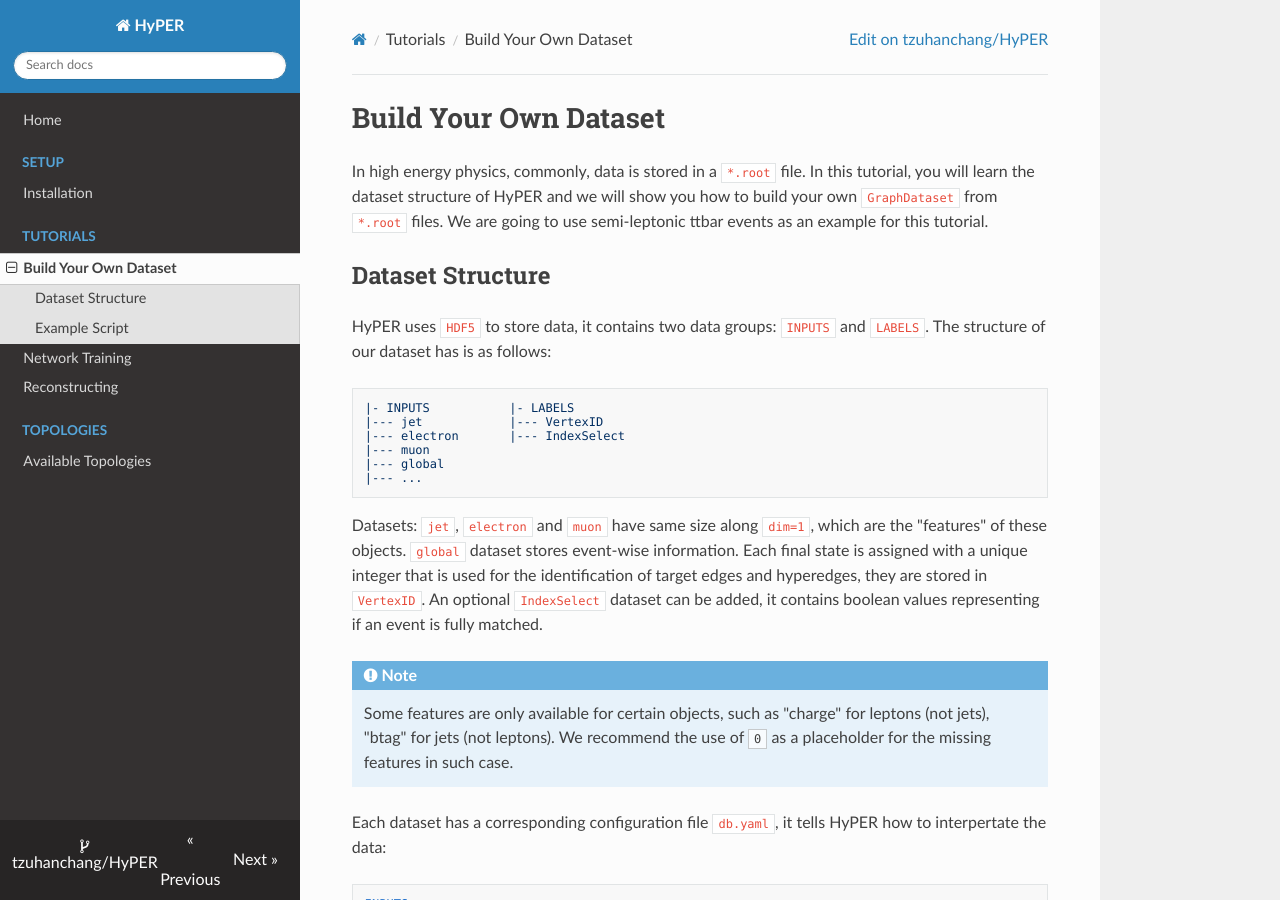
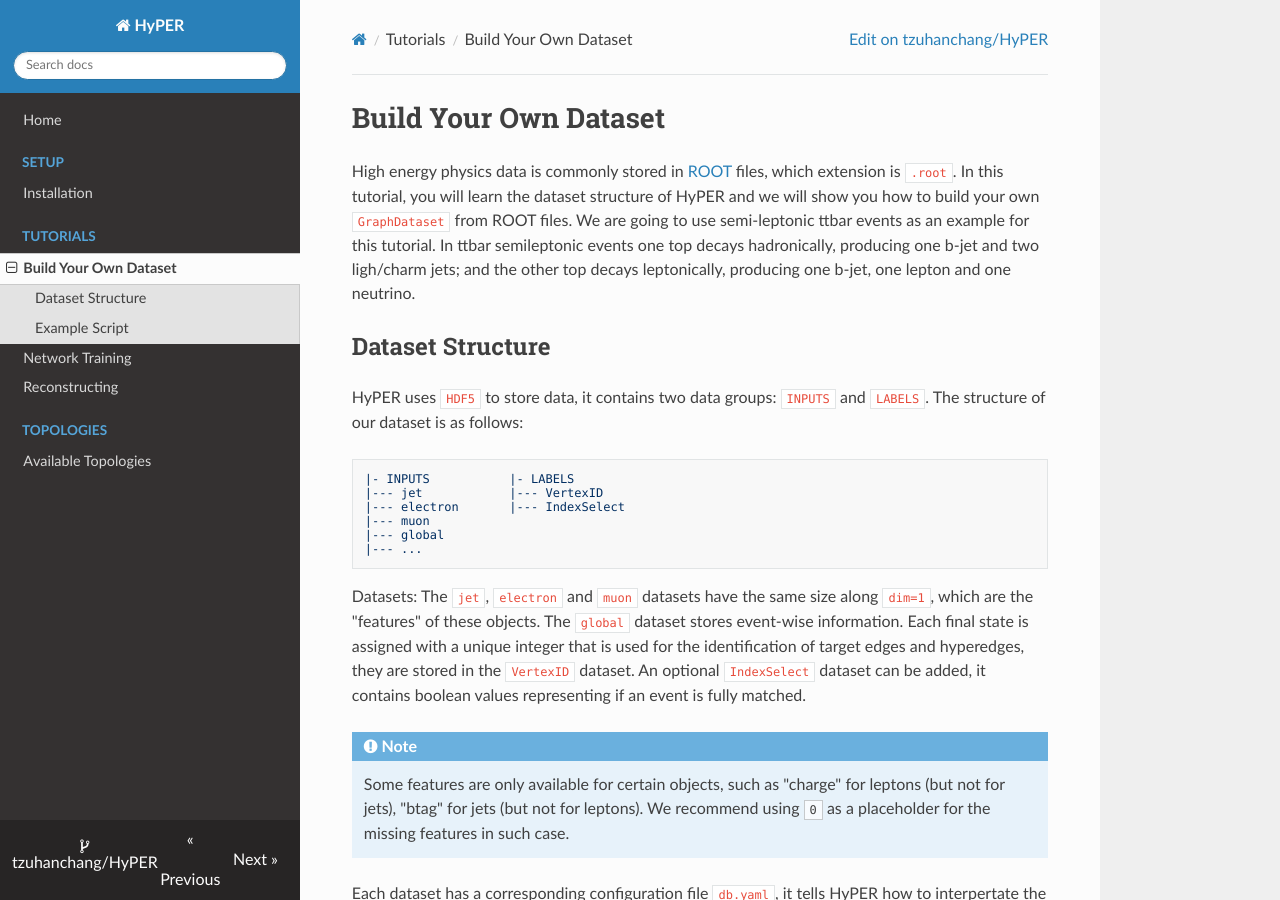
Before and after one commit to tzuhanchang/HyPER, an MkDocs documentation site: the page built from docs/source/tutorials/dataset.md, in a window 1280 px wide and 900 px high. Built offline with MkDocs 1.6.1, drawn with Linux system fonts in a browser that asks for light colours; nearby versions of some CDN libraries.

Commit message:
Fixing typos, grammar.

````diff
--- a/docs/source/tutorials/dataset.md
+++ b/docs/source/tutorials/dataset.md
@@ -1,12 +1,12 @@
 Build Your Own Dataset
 =======================
 
-In high energy physics, commonly, data is stored in a `*.root` file. In this tutorial, you will learn the dataset structure of HyPER and we will show you how to build your own `GraphDataset` from `*.root` files. We are going to use semi-leptonic ttbar events as an example for this tutorial.
+High energy physics data is commonly stored in [ROOT](https://root.cern) files, which extension is `.root`. In this tutorial, you will learn the dataset structure of HyPER and we will show you how to build your own `GraphDataset` from ROOT files. We are going to use semi-leptonic ttbar events as an example for this tutorial. In ttbar semileptonic events one top decays hadronically, producing one b-jet and two ligh/charm jets; and the other top decays leptonically, producing one b-jet, one lepton and one neutrino.
 
 Dataset Structure
 -----------
 
-HyPER uses `HDF5` to store data, it contains two data groups: `INPUTS` and `LABELS`. The structure of our dataset has is as follows:
+HyPER uses `HDF5` to store data, it contains two data groups: `INPUTS` and `LABELS`. The structure of our dataset is as follows:
 ``` yaml
 |- INPUTS           |- LABELS
 |--- jet            |--- VertexID
@@ -15,14 +15,14 @@ HyPER uses `HDF5` to store data, it contains two data groups: `INPUTS` and `LABE
 |--- global
 |--- ...
 ```
-Datasets: `jet`, `electron` and `muon` have same size along `dim=1`, which are the "features" of these objects.
-`global` dataset stores event-wise information.
-Each final state is assigned with a unique integer that is used for the identification of target edges and hyperedges, they are stored in `VertexID`.
+Datasets: The `jet`, `electron` and `muon` datasets have the same size along `dim=1`, which are the "features" of these objects.
+The `global` dataset stores event-wise information.
+Each final state is assigned with a unique integer that is used for the identification of target edges and hyperedges, they are stored in the `VertexID` dataset.
 An optional `IndexSelect` dataset can be added, it contains boolean values representing if an event is fully matched.
 
 !!! Note
 
-    Some features are only available for certain objects, such as "charge" for leptons (not jets), "btag" for jets (not leptons). We recommend the use of `0` as a placeholder for the missing features in such case.
+    Some features are only available for certain objects, such as "charge" for leptons (but not for jets), "btag" for jets (but not for leptons). We recommend using `0` as a placeholder for the missing features in such case.
 
 
 Each dataset has a corresponding configuration file `db.yaml`, it tells HyPER how to interpertate the data:
````
Also changed, not shown: docs/source/tutorials/evaluate.md (+3 -3 lines), docs/source/tutorials/train.md (+5 -5 lines).
